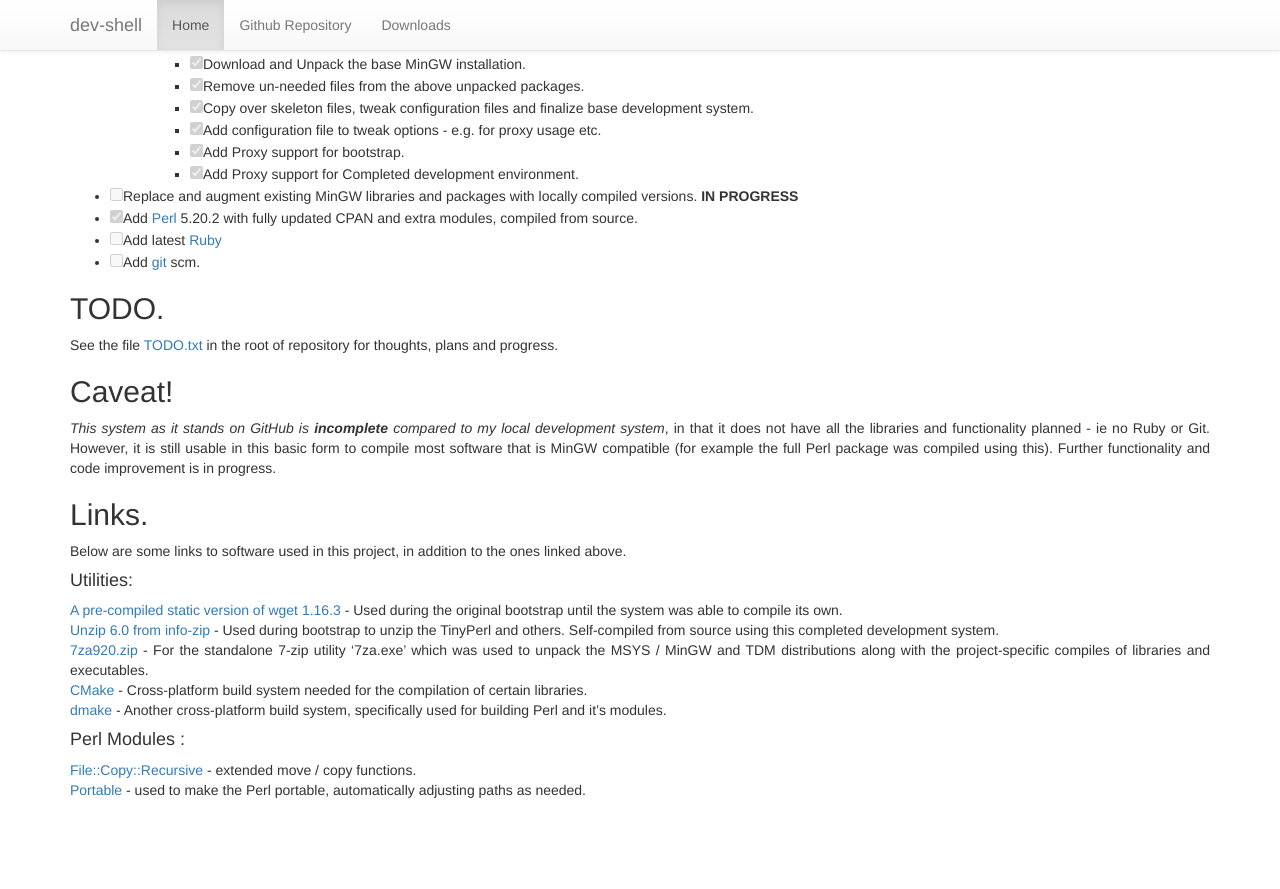
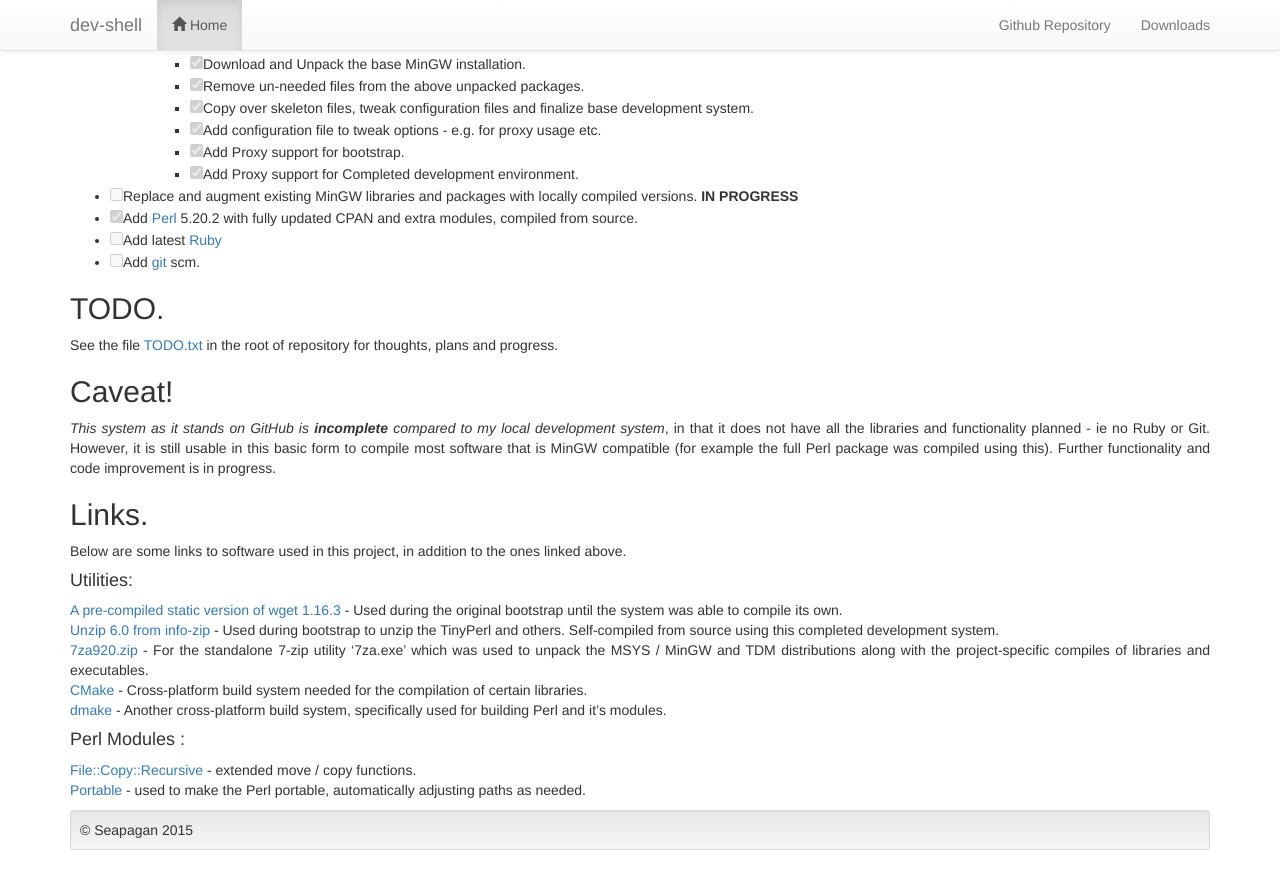
Before and after one commit to seapagan-archived/dev-shell, a Jekyll site: the page built from index.html, in a window 1280 px wide and 900 px high, scrolled down 1616 px. Shown: the top 889 px of the window. Built offline with Jekyll 4.4.1, drawn with Linux system fonts in a browser that asks for light colours; nearby versions of some CDN libraries; before the commit the page ends 2456 px from its top, so only the background shows below that.

Commit message:
navbar : made left and right groups for items

```diff
--- a/_includes/footer.html
+++ b/_includes/footer.html
@@ -1,4 +1,10 @@
       </div>
+
+      <footer>
+        <div class="container">
+          <div class="well well-sm">&copy; Seapagan 2015</div>
+        </div>
+      </footer>
 
     <!-- jQuery (necessary for Bootstrap's JavaScript plugins) -->
     <script src="https://ajax.googleapis.com/ajax/libs/jquery/1.11.2/jquery.min.js"></script>
--- a/_includes/header.html
+++ b/_includes/header.html
@@ -42,10 +42,9 @@
             <a class="navbar-brand" href="#">{{ site.name }}</a>
           </div>
           <div id="navbar" class="navbar-collapse collapse">
-            <ul class="nav navbar-nav">
-              <li class="active"><a href="#">Home</a></li>
-              <li><a href="https://github.com/seapagan/dev-shell">Github Repository</a></li>
-              <li><a href="https://github.com/seapagan/dev-shell/releases">Downloads</a></li>
+            <ul class="nav navbar-nav navbar-left">
+              <li class="active"><a href="#"><span class="glyphicon glyphicon-home" aria-hidden="true"></span> Home</a></li>
+
               <!-- <li class="dropdown">
                 <a href="#" class="dropdown-toggle" data-toggle="dropdown" role="button" aria-expanded="false">Dropdown <span class="caret"></span></a>
                 <ul class="dropdown-menu" role="menu">
@@ -59,6 +58,10 @@
                 </ul>
               </li> -->
             </ul>
+            <ul class="nav navbar-nav navbar-right">
+              <li><a href="https://github.com/seapagan/dev-shell" target="_1">Github Repository</a></li>
+              <li><a href="https://github.com/seapagan/dev-shell/releases" target="_2">Downloads</a></li>
+            </ul>
           </div><!--/.nav-collapse -->
         </div>
       </nav>
```
